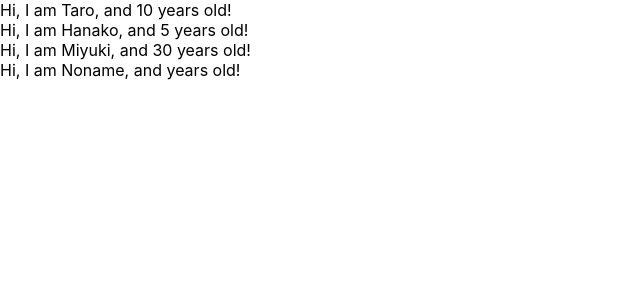
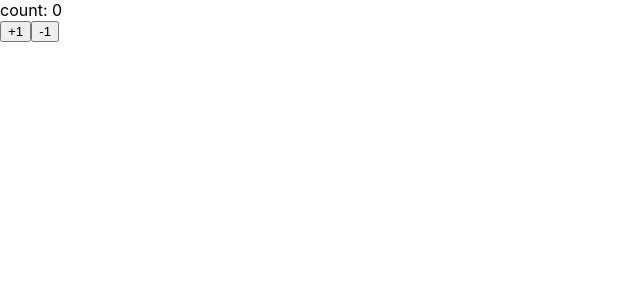
Before and after one commit to kamami-src/udemy-react-redux-application, a React (Create React App) app: page / in a window 1280 px wide. Shown: the top 300 px of the page, without its empty margins (0-640 px from the left). Built offline with nearby package versions, Linux system fonts and the light colour scheme.

Commit message:
learn state and setState

```diff
--- a/src/App.js
+++ b/src/App.js
@@ -1,41 +1,30 @@
-import React from "react";
-import PropTypes from "prop-types";
+import React, { Component } from "react";
 
 
-const App = () => {
-  const profiles = [
-    {
-      name: "Taro",
-      age: 10
-    },
-    {
-      name: "Hanako",
-      age: 5
-    },
-    {
-      name: "Miyuki",
-      age: 30
-    },
-    {
-      name: "Noname"
-    }
-  ]
-  return (
-    <React.Fragment>
-      {profiles.map((profile, index)=>{
-        return <User key={index} name={profile.name} age={profile.age} />
-      })}
-    </React.Fragment>
-  )
-}
+const App = () => <Counter></Counter>
 
-const User = (props) => {
-  return <div>Hi, I am {props.name}, and {props.age} years old!</div>
-}
+class Counter extends Component {
+  constructor(props) {
+    super(props);
+    this.state = { count: 0 };
+  }
 
-User.propTypes = {
-  name: PropTypes.string.isRequired,
-  age: PropTypes.number,
+  handlePlusButton = () => {
+    this.setState({ count: this.state.count + 1 });
+  }
+  handleMinusButton = () => {
+    this.setState({ count: this.state.count - 1 });
+  }
+  render() {
+    console.log(this.state);
+    return (
+      <>
+        <div>count: {this.state.count}</div>
+        <button onClick={this.handlePlusButton}>+1</button>
+        <button onClick={this.handleMinusButton}>-1</button>
+      </>
+    )
+  }
 }
 
 export default App;
```
